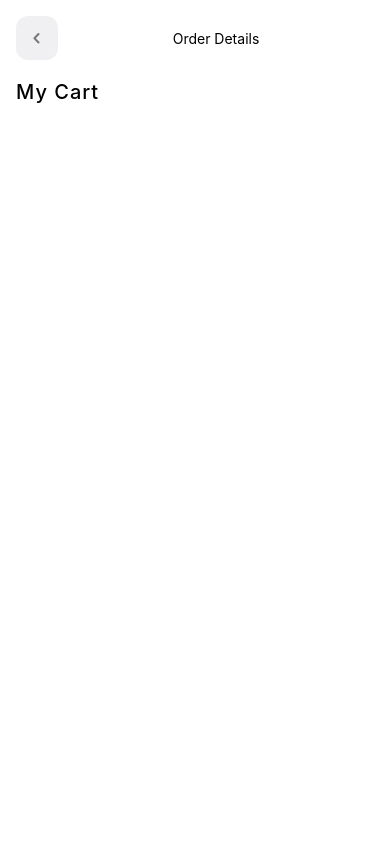
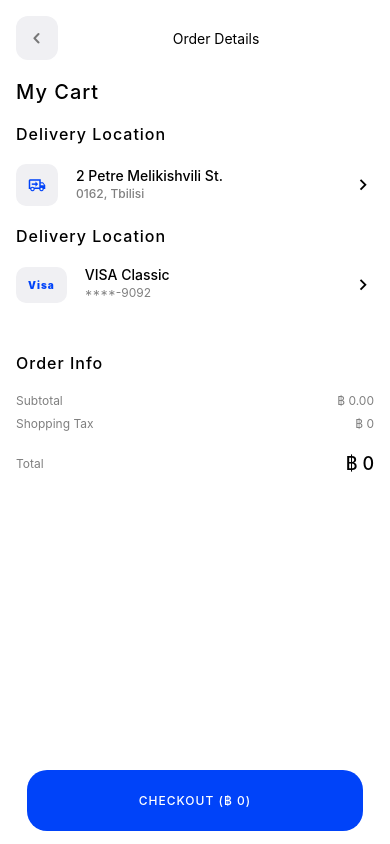
Before and after one commit to daratchanan/ShoppingApp, a React Native app: screen /MyCart in a window 390 px wide. Built offline with nearby package versions, Linux system fonts and the light colour scheme.

Commit message:
checkout

```diff
--- a/components/screens/MyCart.js
+++ b/components/screens/MyCart.js
@@ -56,8 +56,31 @@ const MyCart = ({ navigation }) => {
 	};
 
 	//remove data from Cart
-	const removeItemFromCart = () => {
+	// const removeItemFromCart = async (id) => {
+	// 	let itemArray = await AsyncStorage.getItem('cartItems');
+	// 	itemArray = JSON.parse(itemArray);
+	// 	if (itemArray) {
+	// 		let array = itemArray;
+	// 		for (let i = 0; i < array.length; i++) {
+	// 			if (array[i] === id) {
+	// 				array.splice(i, 1);
+	// 			}
 
+	// 			await AsyncStorage.setItem('cartItems', JSON.stringify(array));
+	// 			getDataFromDB();
+	// 		}
+	// 	}
+	// };
+
+	const removeItemFromCart = async (id) => {
+		let itemArray = await AsyncStorage.getItem('cartItems');
+		itemArray = JSON.parse(itemArray);
+
+		const tempCarts = [...itemArray];
+		const newCarts = tempCarts.filter(f => f !== id)
+
+		await AsyncStorage.setItem('cartItems', JSON.stringify(newCarts));
+		getDataFromDB();
 	};
 
 	const renderProducts = (data, index) => {
@@ -263,9 +286,302 @@ const MyCart = ({ navigation }) => {
 				<View style={{ paddingHorizontal: 16 }}>
 					{product ? product.map(renderProducts) : null}
 				</View>
+				<View
+					style={{
+						paddingHorizontal: 16,
+						marginVertical: 10,
+					}}
+				>
+					<Text
+						style={{
+							fontSize: 16,
+							fontWeight: '500',
+							letterSpacing: 1,
+							color: COLOURS.black,
+							marginBottom: 20
+						}}
+					>
+						Delivery Location
+					</Text>
+					<View
+						style={{
+							flexDirection: 'row',
+							justifyContent: 'space-between',
+							alignItems: 'center'
+						}}
+					>
+						<View
+							style={{
+								flexDirection: 'row',
+								width: '80%',
+								alignItems: 'center'
+							}}
+						>
+							<MaterialCommunityIcons
+								name='truck-delivery-outline'
+								style={{
+									fontSize: 18,
+									color: COLOURS.blue,
+									backgroundColor: COLOURS.backgroundLight,
+									padding: 12,
+									borderRadius: 10,
+									marginRight: 18
+								}}
+							/>
+							<View>
+								<Text
+									style={{
+										fontSize: 14,
+										fontWeight: '500',
+										color: COLOURS.black
+									}}
+								>
+									2 Petre Melikishvili St.
+								</Text>
+								<Text
+									style={{
+										fontSize: 12,
+										fontWeight: '500',
+										color: COLOURS.black,
+										lineHeight: 20,
+										opacity: 0.5
+									}}
+								>
+									0162, Tbilisi
+								</Text>
+							</View>
+						</View>
+
+						<MaterialCommunityIcons
+							name='chevron-right'
+							style={{ fontSize: 22, color: COLOURS.black }}
+						/>
+					</View>
+				</View>
+
+				<View
+					style={{
+						paddingHorizontal: 16,
+						marginVertical: 10,
+					}}
+				>
+					<Text
+						style={{
+							fontSize: 16,
+							fontWeight: '500',
+							letterSpacing: 1,
+							color: COLOURS.black,
+							marginBottom: 20
+						}}
+					>
+						Delivery Location
+					</Text>
+					<View
+						style={{
+							flexDirection: 'row',
+							justifyContent: 'space-between',
+							alignItems: 'center'
+						}}
+					>
+						<View
+							style={{
+								flexDirection: 'row',
+								width: '80%',
+								alignItems: 'center'
+							}}
+						>
+							<Text
+								style={{
+									fontSize: 10,
+									fontWeight: '900',
+									letterSpacing: 1,
+									color: COLOURS.blue,
+									backgroundColor: COLOURS.backgroundLight,
+									padding: 12,
+									borderRadius: 10,
+									marginRight: 18
+								}}
+							>
+								Visa
+							</Text>
+							<View>
+								<Text
+									style={{
+										fontSize: 14,
+										fontWeight: '500',
+										color: COLOURS.black
+									}}
+								>
+									VISA Classic
+								</Text>
+								<Text
+									style={{
+										fontSize: 12,
+										fontWeight: '400',
+										color: COLOURS.black,
+										lineHeight: 20,
+										opacity: 0.5
+									}}
+								>
+									****-9092
+								</Text>
+							</View>
+						</View>
+
+						<MaterialCommunityIcons
+							name='chevron-right'
+							style={{ fontSize: 22, color: COLOURS.black }}
+						/>
+					</View>
+				</View>
+
+				<View
+					style={{
+						paddingHorizontal: 16,
+						marginTop: 40,
+						marginBottom: 80,
+					}}
+				>
+					<Text
+						style={{
+							fontSize: 16,
+							fontWeight: '500',
+							color: COLOURS.black,
+							letterSpacing: 1,
+							marginBottom: 20,
+						}}
+					>
+						Order Info
+					</Text>
+					<View
+						style={{
+							flexDirection: 'row',
+							justifyContent: 'space-between',
+							alignItems: 'center',
+							marginBottom: 8
+						}}
+					>
+						<Text
+							style={{
+								fontSize: 12,
+								fontWeight: '400',
+								maxWidth: '80%',
+								color: COLOURS.black,
+								opacity: 0.5
+							}}
+						>
+							Subtotal
+						</Text>
+						<Text
+							style={{
+								fontSize: 12,
+								fontWeight: '400',
+								color: COLOURS.black,
+								opacity: 0.5
+							}}
+						>
+							฿ {total}.00
+						</Text>
+					</View>
+
+					<View
+						style={{
+							flexDirection: 'row',
+							justifyContent: 'space-between',
+							alignItems: 'center',
+							marginBottom: 22
+						}}
+					>
+						<Text
+							style={{
+								fontSize: 12,
+								fontWeight: '400',
+								maxWidth: '80%',
+								color: COLOURS.black,
+								opacity: 0.5
+							}}
+						>
+							Shopping Tax
+						</Text>
+						<Text
+							style={{
+								fontSize: 12,
+								fontWeight: '400',
+								color: COLOURS.black,
+								opacity: 0.5
+							}}
+						>
+							฿ {total / 20}
+						</Text>
+					</View>
+
+					<View
+						style={{
+							flexDirection: 'row',
+							justifyContent: 'space-between',
+							alignItems: 'center',
+						}}
+					>
+						<Text
+							style={{
+								fontSize: 12,
+								fontWeight: '400',
+								maxWidth: '80%',
+								color: COLOURS.black,
+								opacity: 0.5
+							}}
+						>
+							Total
+						</Text>
+						<Text
+							style={{
+								fontSize: 18,
+								fontWeight: '500',
+								color: COLOURS.black,
+							}}
+						>
+							฿ {total + total / 20}
+						</Text>
+					</View>
+				</View>
 			</ScrollView>
+
+			<View
+				style={{
+					position: 'absolute',
+					bottom: 10,
+					width: '100%',
+					height: '8%',
+					justifyContent: 'center',
+					alignItems: 'center',
+				}}
+			>
+				<TouchableOpacity
+					// onPress={() => (total !== 0 ? checkout() : null)};
+					style={{
+						backgroundColor: COLOURS.blue,
+						width: '86%',
+						height: '90%',
+						borderRadius: 20,
+						justifyContent: 'center',
+						alignItems: 'center'
+					}}
+				>
+					<Text
+						style={{
+							fontSize: 12,
+							fontWeight: '500',
+							color: COLOURS.white,
+							letterSpacing: 1,
+							textTransform: 'uppercase'
+						}}
+					>
+						checkout (฿ {total + total / 20})
+					</Text>
+				</TouchableOpacity>
+			</View>
 		</View>
 	);
 };
 
-export default MyCart
+export default MyCart;
```
